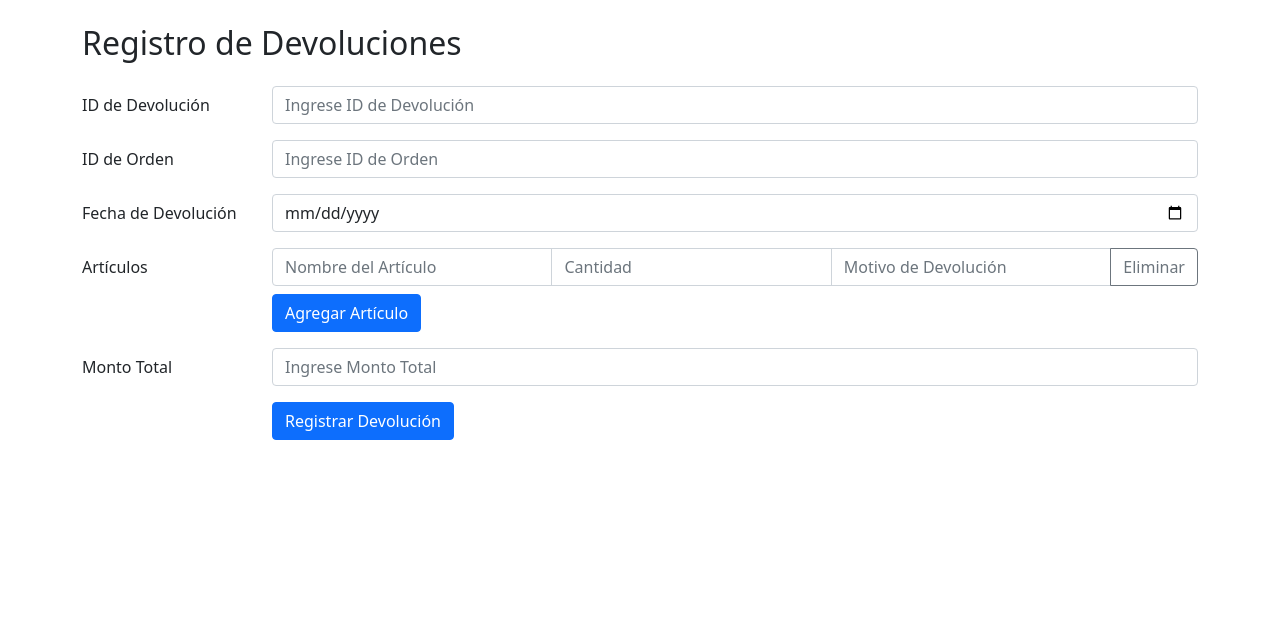
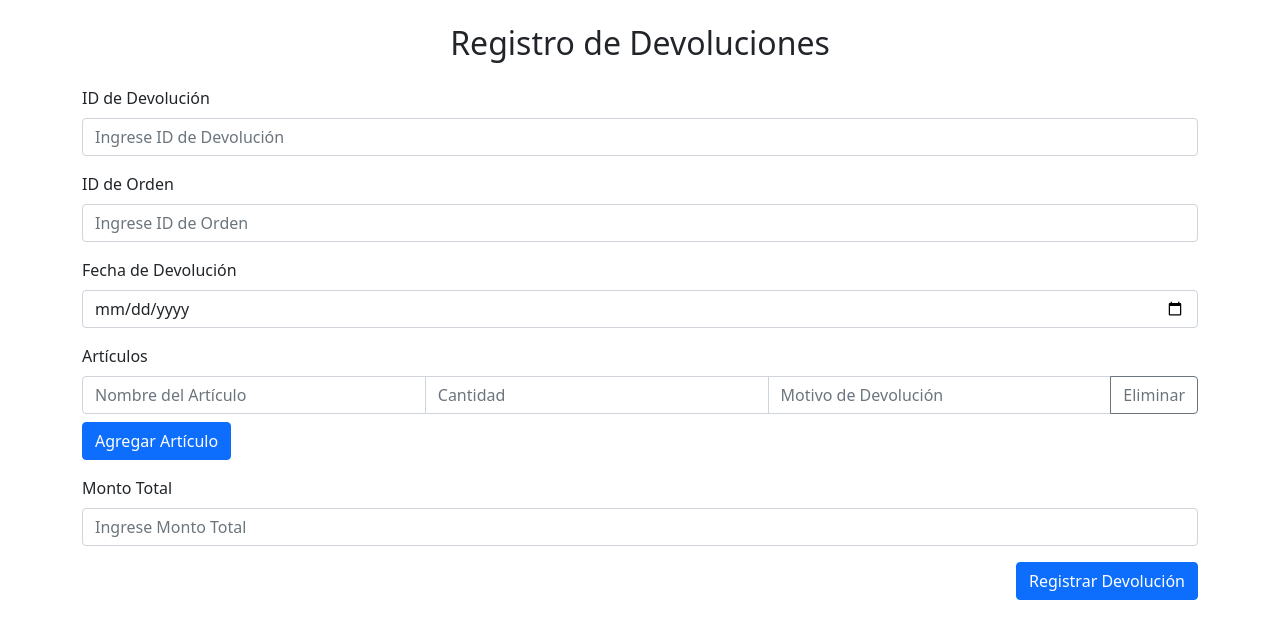
Before and after one commit to Josetamara12/Pos-Inventario, a PHP site: page /modules/devoluciones.php in a window 1280 px wide. Shown: the top 639 px of the page. Run offline with PHP 8.4, Linux system fonts and the light colour scheme.

Commit message:
organizo estructura de los modulos, compras, ordenes recibidas y devoluciones.

```diff
--- a/modules/devoluciones.php
+++ b/modules/devoluciones.php
@@ -1,5 +1,5 @@
 <!DOCTYPE html>
-<html lang="en">
+<html lang="es">
 
 <head>
     <meta charset="UTF-8">
@@ -11,34 +11,31 @@
 
 <body>
     <div class="container mt-4">
-        <h2 class="mb-4">Registro de Devoluciones</h2>
+        <h2 class="mb-4 text-center">Registro de Devoluciones</h2>
 
         <form>
-            <div class="row mb-3">
-                <label for="returnId" class="col-sm-2 col-form-label">ID de Devolución</label>
-                <div class="col-sm-10">
+            <!-- ID de Devolución -->
+            <div class="mb-3">
+                <label for="returnId" class="form-label">ID de Devolución</label>
                 <input type="text" class="form-control" id="returnId" placeholder="Ingrese ID de Devolución" required>
             </div>
+
+            <!-- ID de Orden -->
+            <div class="mb-3">
+                <label for="orderId" class="form-label">ID de Orden</label>
+                <input type="text" class="form-control" id="orderId" placeholder="Ingrese ID de Orden" required>
             </div>
 
-            <div class="row mb-3">
-                <label for="orderId" class="col-sm-2 col-form-label">ID de Orden</label>
-                <div class="col-sm-10">
-                    <input type="text" class="form-control" id="orderId" placeholder="Ingrese ID de Orden" required>
-                </div>
+            <!-- Fecha de Devolución -->
+            <div class="mb-3">
+                <label for="returnDate" class="form-label">Fecha de Devolución</label>
+                <input type="date" class="form-control" id="returnDate" required>
             </div>
 
-            <div class="row mb-3">
-                <label for="returnDate" class="col-sm-2 col-form-label">Fecha de Devolución</label>
-                <div class="col-sm-10">
-                    <input type="date" class="form-control" id="returnDate" required>
-                </div>
-            </div>
-
-            <div class="row mb-3">
-                <label for="items" class="col-sm-2 col-form-label">Artículos</label>
-                <div class="col-sm-10">
-                    <div id="itemsContainer">
+            <!-- Artículos -->
+            <div class="mb-3">
+                <label class="form-label">Artículos</label>
+                <div id="itemsContainer" class="mb-2">
                     <div class="input-group mb-2">
                         <input type="text" class="form-control" placeholder="Nombre del Artículo" aria-label="Nombre del Artículo">
                         <input type="number" class="form-control" placeholder="Cantidad" aria-label="Cantidad">
@@ -48,23 +45,21 @@
                 </div>
                 <button class="btn btn-primary" type="button" onclick="addItem()">Agregar Artículo</button>
             </div>
+
+            <!-- Monto Total -->
+            <div class="mb-3">
+                <label for="totalAmount" class="form-label">Monto Total</label>
+                <input type="number" class="form-control" id="totalAmount" placeholder="Ingrese Monto Total" required>
             </div>
 
-            <div class="row mb-3">
-                <label for="totalAmount" class="col-sm-2 col-form-label">Monto Total</label>
-                <div class="col-sm-10">
-                    <input type="number" class="form-control" id="totalAmount" placeholder="Ingrese Monto Total" required>
-                </div>
-            </div>
-
-            <div class="row mb-3">
-                <div class="col-sm-10 offset-sm-2">
+            <!-- Botón de Envío -->
+            <div class="d-flex justify-content-end">
                 <button type="submit" class="btn btn-primary">Registrar Devolución</button>
-                </div>
             </div>
         </form>
     </div>
 
+    <script src="https://cdn.jsdelivr.net/npm/bootstrap@5.1.3/dist/js/bootstrap.bundle.min.js"></script>
 
 </body>
 
```
Also changed, not shown: js/scripts.js (+44 -0 lines), modules/ordenes_recibidas.php (+13 -12 lines), modules/compras.php (line endings or trailing spaces). Lines whose indentation alone changed are shown as unchanged.
